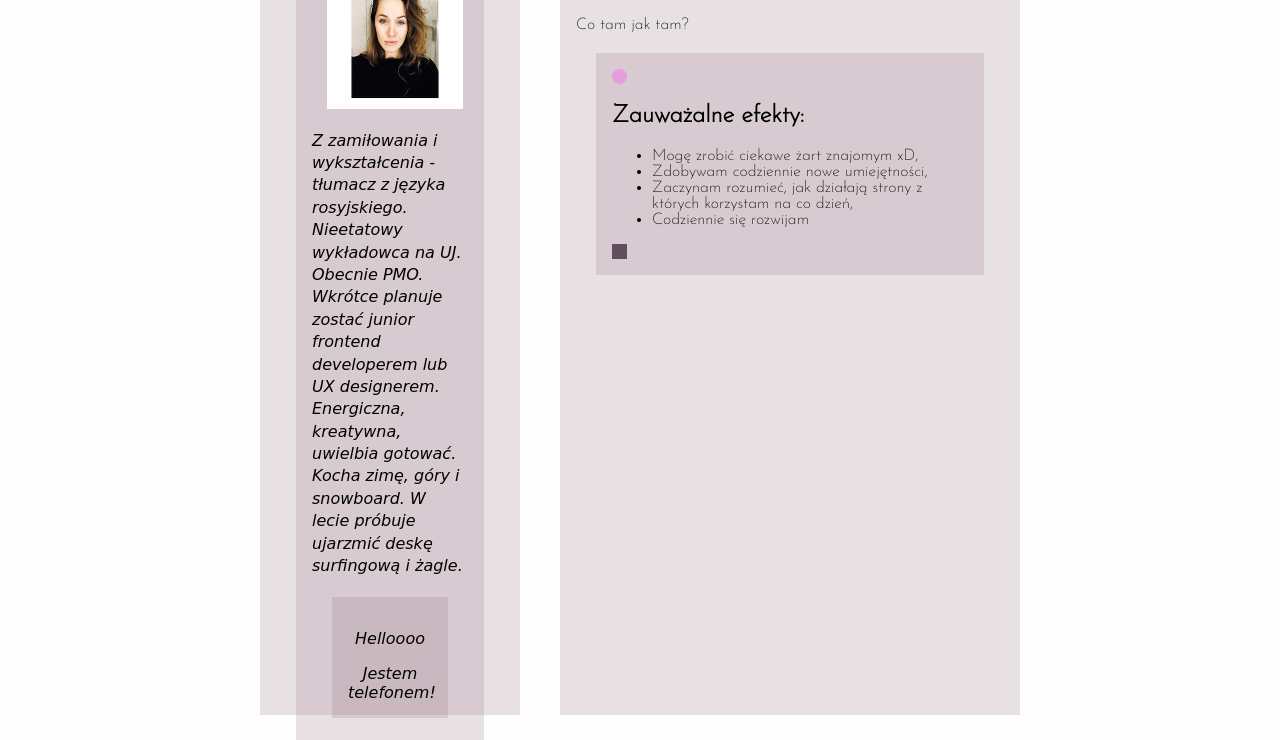
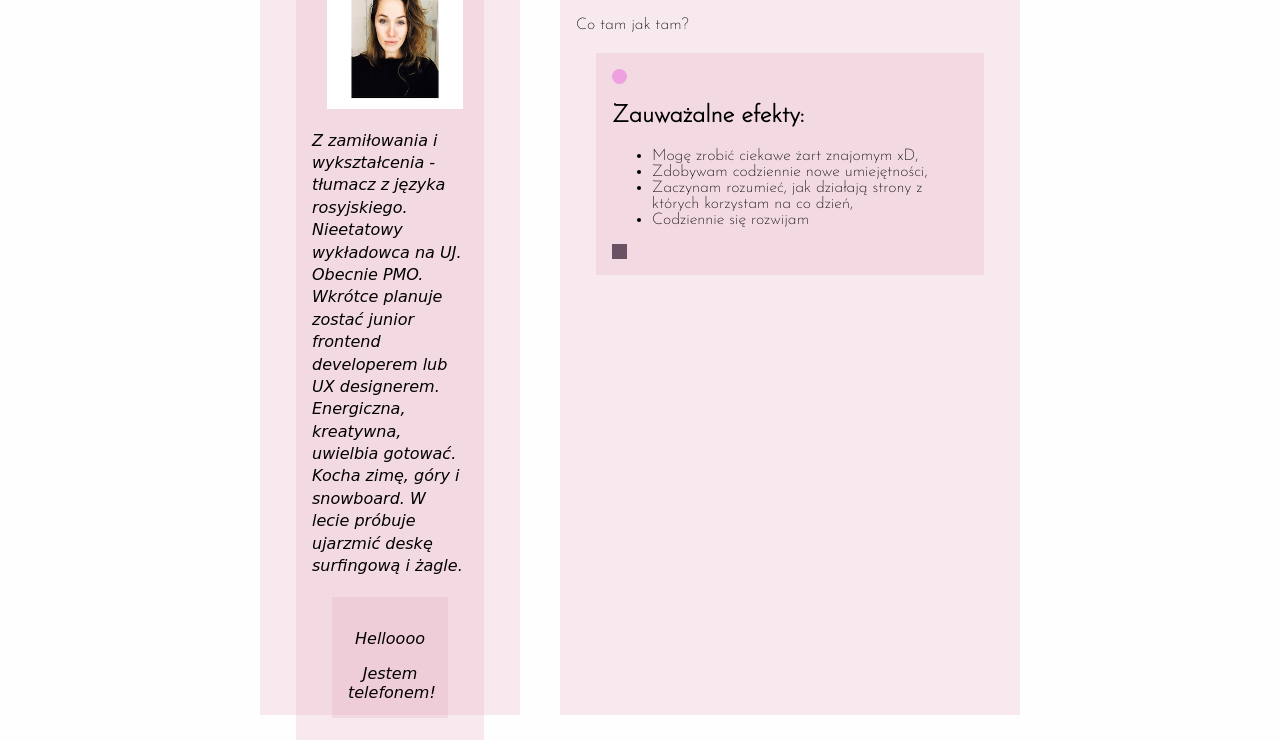
Before and after one commit to annaudziela/webpack-homepage-test, a website built with webpack: page src/pages/index.html in a window 1280 px wide. Shown: the part 633-1373 px from the top of the page. Built offline with nearby package versions, Linux system fonts and the light colour scheme.

Commit message:
branch changes commit

```diff
--- a/src/scss/main.scss
+++ b/src/scss/main.scss
@@ -109,7 +109,7 @@ header a {
 
 section,
 article {
-  background: rgba(143, 111, 124, 0.2);
+  background: rgba(219, 148, 175, 0.2);
   padding: 16px;
   margin: 0 0 40px;
   overflow: visible;
```
